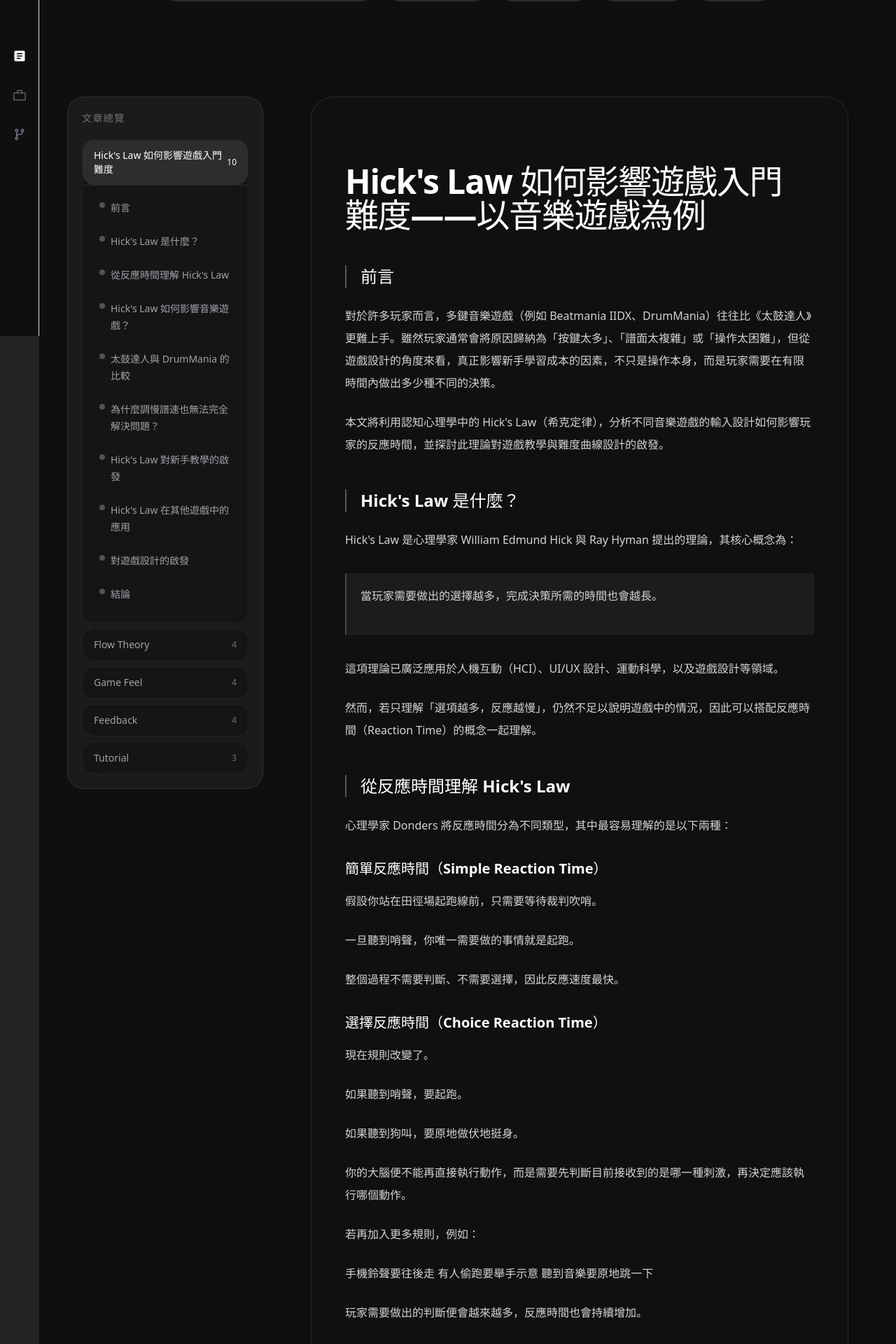
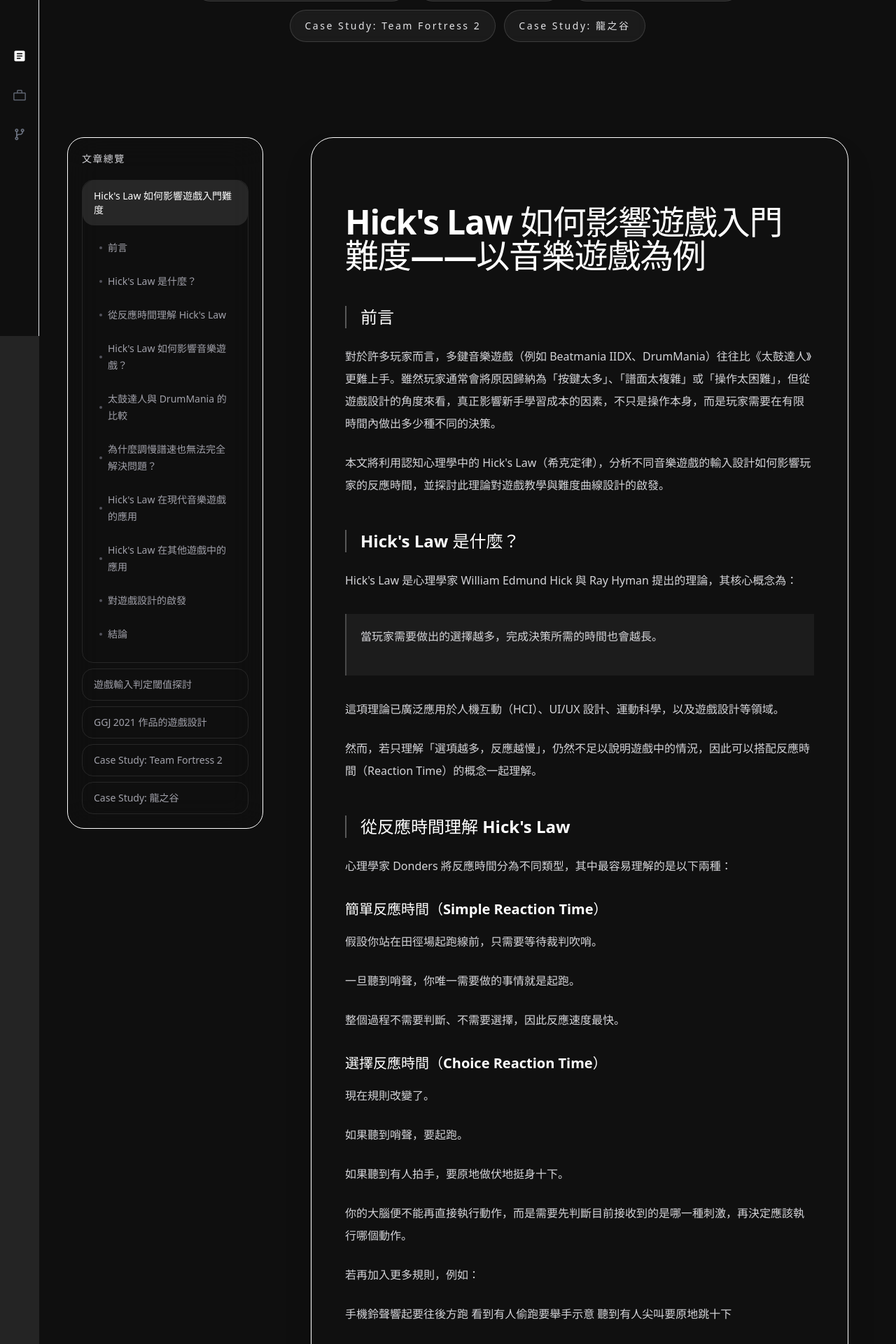
Before and after one commit to KtheBunny/bu-portfolio, a React (Vite) app: page /Articles in a window 1280 px wide. Shown: the part 320-2240 px from the top of the page at 70% size. Built offline with nearby package versions, Linux system fonts and the light colour scheme; some icons are missing; a web font is replaced by a local one.

Commit message:
md不顯示問題修正 更新border風格

```diff
--- a/src/assets/md/hicks-law.md
+++ b/src/assets/md/hicks-law.md
@@ -34,19 +34,19 @@ Hick's Law 是心理學家 William Edmund Hick 與 Ray Hyman 提出的理論，
 
 如果聽到哨聲，要起跑。
 
-如果聽到狗叫，要原地做伏地挺身。
+如果聽到有人拍手，要原地做伏地挺身十下。
 
 你的大腦便不能再直接執行動作，而是需要先判斷目前接收到的是哪一種刺激，再決定應該執行哪個動作。
 
 若再加入更多規則，例如：
 
-手機鈴聲要往後走
-有人偷跑要舉手示意
-聽到音樂要原地跳一下
+手機鈴聲響起要往後方跑
+看到有人偷跑要舉手示意
+聽到有人尖叫要原地跳十下
 
-玩家需要做出的判斷便會越來越多，反應時間也會持續增加。
+你為了避免做錯，會在接收到訊息後停住想了一下再行動。
 
-這正是 Hick's Law 所描述的現象。
+玩家需要做出的判斷越來越多，反應時間也會持續增加，這正是 Hick's Law 所描述的現象。
 
 ## Hick's Law 如何影響音樂遊戲？
 
@@ -54,12 +54,12 @@ Hick's Law 是心理學家 William Edmund Hick 與 Ray Hyman 提出的理論，
 
 辨識音符
 判斷應執行哪個輸入
-將手移動到正確位置
+將手移動到正確位置 或使用對應位置的手指點擊
 完成擊打
 
 其中第二步——判斷輸入方式，正是 Hick's Law 發揮影響的地方。
 
-一般軌道型音樂遊戲，當玩家設定合適的譜速時，一顆音符通常只會在畫面上停留約 300～600ms。
+一般軌道型音樂遊戲，高熟練度的玩家設定的譜速，通常只會讓一顆音符在畫面上出現約 300～600ms。
 
 玩家真正可以利用的時間，需要同時完成：
 
@@ -74,11 +74,9 @@ Hick's Law 是心理學家 William Edmund Hick 與 Ray Hyman 提出的理論，
 
 以《太鼓達人》為例，新手主要需要辨識的輸入只有：
 
-咚（紅）
-咔（藍）
-連打（可視為第三種輸入）
-
-也就是大約三種選擇。
+- 咚（紅）
+- 咔（藍）
+- 連打（可視為第三種輸入）
 
 相較之下，《DrumMania》則需要辨識：
 
@@ -110,13 +108,13 @@ Left Pedal
 
 當音符密度足夠高時，決策成本仍然會成為主要瓶頸。
 
-## Hick's Law 對新手教學的啟發
+## Hick's Law 在現代音樂遊戲的應用
 
 許多現代音樂遊戲，其實都採用了與 Hick's Law 相符的設計方式。
 
-例如，《CHUNITHM》並不會在初級譜面大量加入 Flick 操作，而是等到較高難度才開始要求玩家使用。
+例如，《CHUNITHM》並不會在 EXPERT 或以下譜面難度大量加入 Flick 操作，而是等到 MASTER ULTIMATE 等較高難度才開始要求玩家使用，《Rotaeno》也是在 III 級以上的譜面才出現 Flick 音符。
 
-《Rotaeno》也是在 III 級以上的譜面，才逐漸引入 Flick 等較複雜的輸入。
+《Beatmania IIDX》後來也加入了只會出現白鍵的 4K 模式，最新框體的《Pop'n music》也為了吸引新玩家，預設剛加入遊戲的玩家是遊玩只有兩個大鍵的 2K 模式。
 
 值得注意的是，我們不能直接斷言這些設計是基於 Hick's Law，因為官方並未公開相關設計依據。
 
@@ -136,28 +134,27 @@ Left Pedal
 
 《Final Fantasy XIV》在 8.0 更新中導入了 Evolved Mode 操作模式。
 
-此模式將原本需要分別放置於快捷列上的部分連段技能整合為單一按鍵。例如，玩家完成第一段攻擊後，同一個按鍵會自動切換成下一段技能，而不需要額外記憶不同按鍵的位置。此外，部分功能相近或使用時機高度重疊的技能，也會依照戰鬥狀態自動整合。
+FFXIV 這款經典的 MMORPG 其中一個問題就是每個職業都有著大量的技能，角色職業練滿等級後技能數量多到 UI 會出現 30-40 個技能框甚至更多，而此模式將原本需要分別放置於快捷列上的部分連段技能整合為單一按鍵。例如，玩家完成第一段攻擊後，同一個按鍵會自動切換成下一段技能，而不需要額外記憶不同按鍵的位置。此外，部分功能相近或使用時機高度重疊的技能，也會依照戰鬥狀態自動整合。
 
 從操作層面來看，玩家並不是少了一個技能，而是減少了在同一時間需要思考「下一個技能是哪一顆按鍵」的決策成本。
 
-這項改動並沒有改變職業循環（Rotation）的核心概念，而是降低了操作記憶與輸入負擔，讓玩家能將更多注意力放在走位、團隊機制與戰鬥判斷上。
+這項改動並沒有改變技能循環（Rotation）的核心概念，而是降低了操作記憶與輸入負擔，讓玩家能將更多注意力放在走位、團隊機制與戰鬥判斷上。
 
 換句話說，系統降低的是操作複雜度（Execution Complexity），而非策略複雜度（Strategic Complexity）。
 
-### Street Fighter 6：Modern Controls
+### Street Fighter 6：現代模式
 
 《Street Fighter 6》則提供了另一種不同的解法。
 
-Modern Controls 將傳統格鬥遊戲需要大量方向指令（如 ↓↘→）與複雜按鍵組合才能使出的招式，簡化為單一特殊技按鍵配合方向即可施放，部分連段甚至可以透過簡單輸入完成。
+現化模式將傳統格鬥遊戲需要大量方向指令（如 ↓↘→）與六個輕中重拳腳按鍵組合才能使出的招式，簡化為單一特殊技按鍵配合方向即可施放，類似大亂鬥的設計，甚至連段可以透過 AUTO 鍵自動輸入完成，雖然減少了角色可以使用的技能，但同時也讓新玩家在按鍵以及技能上的決策成本減少。
 
-這並不代表 Modern Controls 能完全取代 Classic Controls。玩家仍然需要判斷：
+這並不代表現化模式能完全取代經典模式。玩家仍然需要理解格鬥遊戲的核心玩法，學習和判斷：
 
-是否應該出招？
-使用哪一種招式？
-是否該防禦或反擊？
-何時進攻？
+立回和拳腳差合
+利用二擇三擇壓制對手
+招式和遊戲機制的應對
 
-因此，Modern Controls 所降低的，同樣是輸入層面的決策成本，而非格鬥遊戲本身的對戰策略。
+因此，現化模式所降低的，同樣是六個按鍵組合帶來的大量技能輸入決策成本，以及需要大量練習才能建立的連招肌肉記憶，而非格鬥遊戲本身的對戰策略。
 
 玩家能更快體驗到格鬥遊戲的攻防節奏，而不是在學會基本操作之前，就因複雜的輸入指令而放棄遊戲。
 
--- a/src/components/HeroNav.jsx
+++ b/src/components/HeroNav.jsx
@@ -24,8 +24,6 @@ export default function HeroNav({ articles, onSelectArticle, onScrollDown }) {
               initial={{ opacity: 0, y: 20 }}
               animate={{ opacity: 1, y: 0 }}
               transition={{ delay: 0.1 * index + 0.3, duration: 0.5 }}
-              whileHover={{ scale: 1.03, y: -4, opacity: 1 }}
-              whileTap={{ scale: 0.97 }}
               onClick={() => onSelectArticle(article.id)}
               className="rounded-full border border-white/15 bg-white/5 px-5 py-3 text-sm font-medium tracking-[0.18em] text-zinc-200 backdrop-blur-sm transition-colors hover:border-white/35 hover:bg-white/10"
             >
--- a/src/components/MarkdownArticle.jsx
+++ b/src/components/MarkdownArticle.jsx
@@ -148,9 +148,9 @@ export default function MarkdownArticle({ article, headings = [] }) {
       id={article.id}
       initial={{ opacity: 0, y: 24 }}
       whileInView={{ opacity: 1, y: 0 }}
-      viewport={{ once: true, amount: 0.15 }}
+      viewport={{ once: true, amount: 0 }}
       transition={{ duration: 0.6, ease: [0.22, 1, 0.36, 1] }}
-      className="mx-auto w-full max-w-3xl rounded-[2rem] border border-white/10 bg-[#111111]/90 p-8 shadow-2xl shadow-black/20 sm:p-10 lg:p-12"
+      className="mx-auto w-full max-w-3xl rounded-[2rem] border border-white bg-[#111111]/90 p-8 shadow-2xl shadow-black/20 sm:p-10 lg:p-12"
     >
       <ReactMarkdown
         remarkPlugins={[remarkGfm]}
--- a/src/components/Sidebar.jsx
+++ b/src/components/Sidebar.jsx
@@ -11,8 +11,8 @@ export default function Sidebar({
 }) {
   return (
     <aside className="hidden lg:block lg:w-[280px] lg:shrink-0">
-      <div className="sticky top-24 rounded-3xl border border-white/10 bg-white/5 p-5 backdrop-blur-xl">
-        <p className="mb-5 text-sm uppercase tracking-widest text-zinc-500">
+      <div className="sticky top-24 rounded-3xl border border-white p-5 backdrop-blur-xl">
+        <p className="mb-5 text-sm uppercase tracking-widest text-zinc-300">
           文章總覽
         </p>
 
@@ -25,18 +25,13 @@ export default function Sidebar({
             return (
               <div
                 key={article.id}
-                className="rounded-2xl border border-white/5 bg-black/20"
+                className="rounded-2xl border border-white/10"
               >
                 <button
                   onClick={() => onArticleSelect(article.id)}
                   className={`flex w-full items-center justify-between rounded-2xl px-4 py-3 text-left transition ${isActive ? "bg-white/10 text-white" : "text-zinc-400 hover:bg-white/5 hover:text-white"}`}
                 >
                   <span className="text-sm font-medium">{article.title}</span>
-                  <span
-                    className={`text-xs ${isActive ? "text-white" : "text-zinc-500"}`}
-                  >
-                    {headings.length > 0 ? `${headings.length}` : "•"}
-                  </span>
                 </button>
 
                 {isExpanded && (
@@ -46,7 +41,7 @@ export default function Sidebar({
                     transition={{ duration: 0.2, ease: [0.22, 1, 0.36, 1] }}
                     className="overflow-hidden"
                   >
-                    <div className="border-t border-white/10 px-3 py-3">
+                    <div className="px-3 py-3">
                       {headings.map((heading) => {
                         const isHeadingActive = currentHeading === heading.id;
                         return (
@@ -55,10 +50,10 @@ export default function Sidebar({
                             onClick={() =>
                               onHeadingSelect(article.id, heading.id)
                             }
-                            className={`mb-2 flex w-full items-start rounded-xl px-3 py-2 text-left text-sm transition ${isHeadingActive ? "bg-white/15 text-white" : "text-zinc-400 hover:bg-white/10 hover:text-white"}`}
+                            className={`mb-2 flex w-full items-center rounded-xl px-3 py-2 text-left text-sm transition ${isHeadingActive ? "bg-white/15 text-white" : "text-zinc-400 hover:bg-white/10 hover:text-white"}`}
                           >
                             <span
-                              className={`mr-2 mt-1 h-2 w-2 shrink-0 rounded-full ${isHeadingActive ? "bg-white" : "bg-zinc-600"}`}
+                              className={`mr-2 mt-1 h-1 w-1 -translate-y-1/2 shrink-0 rounded-full ${isHeadingActive ? "bg-white" : "bg-zinc-600"}`}
                             />
                             <span className="leading-6">{heading.text}</span>
                           </button>
--- a/src/data/articles.js
+++ b/src/data/articles.js
@@ -55,22 +55,22 @@ export const articles = [
   },
   {
     id: "flow-theory",
-    title: "Flow Theory",
+    title: "遊戲輸入判定閾值探討",
     content: flowTheory,
   },
   {
     id: "game-feel",
-    title: "Game Feel",
+    title: "GGJ 2021 作品的遊戲設計",
     content: gameFeel,
   },
   {
     id: "feedback",
-    title: "Feedback",
+    title: "Case Study: Team Fortress 2",
     content: feedback,
   },
   {
     id: "tutorial",
-    title: "Tutorial",
+    title: "Case Study: 龍之谷",
     content: tutorial,
   },
 ];
```
